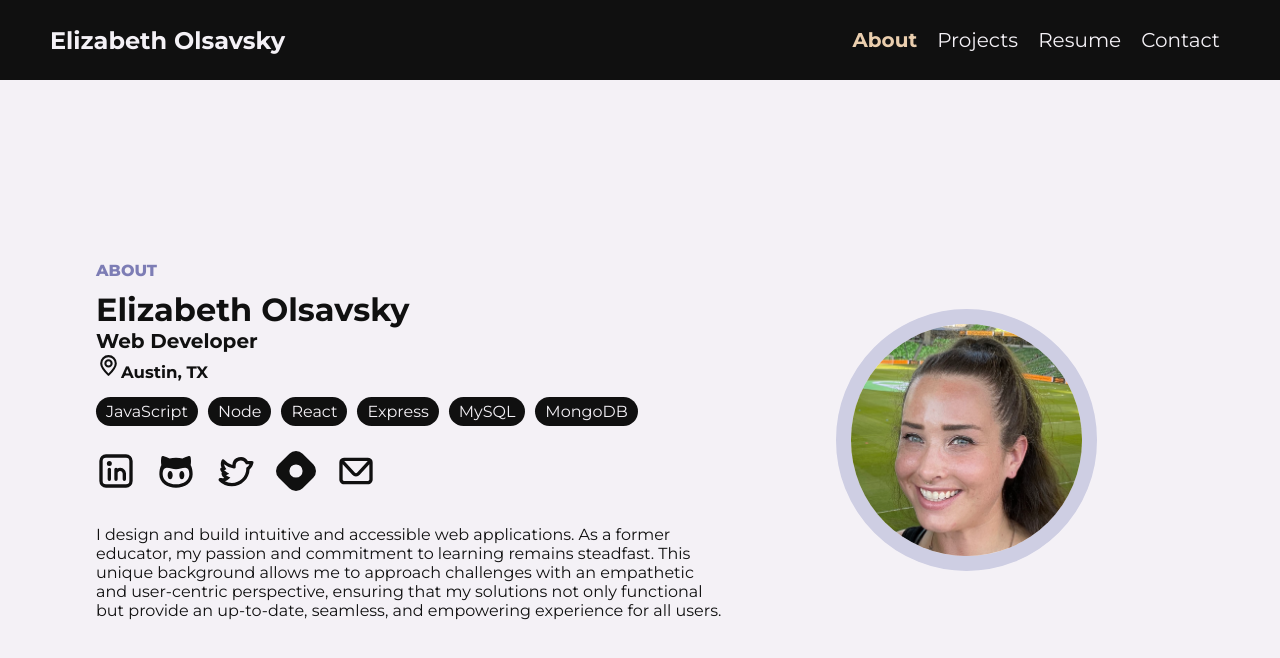
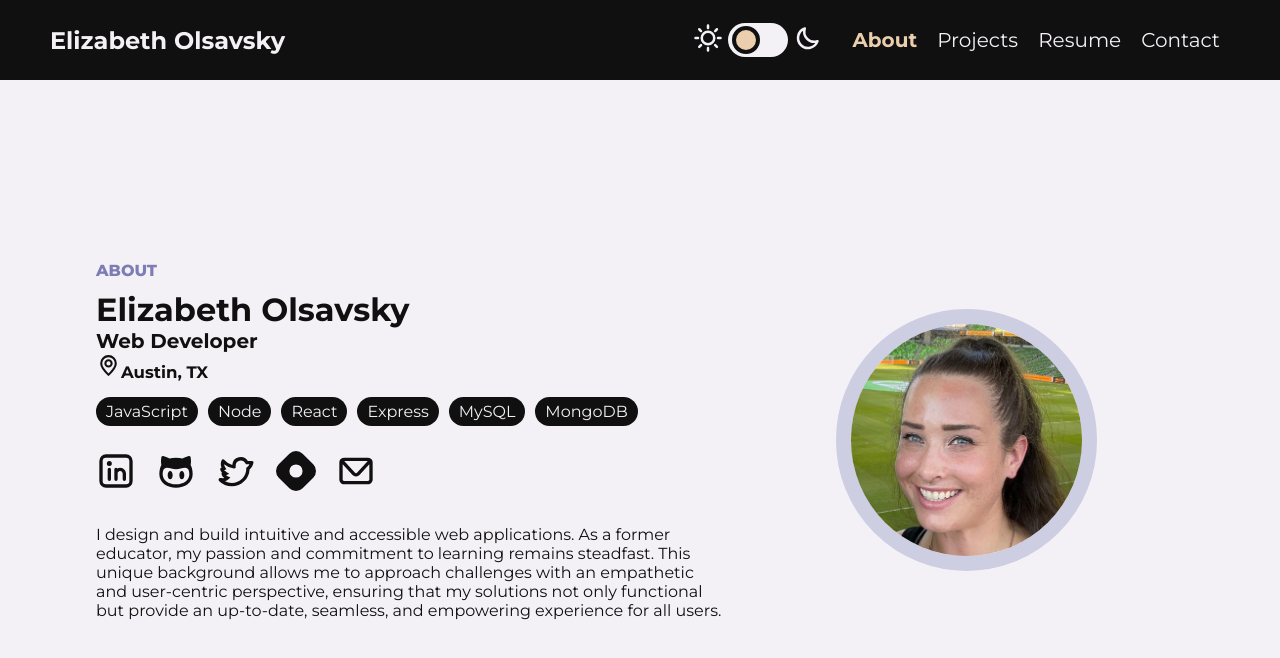
Before and after one commit to elizabetholsavsky/portfolio, a React (Create React App) app: page / in a window 1280 px wide. Shown: the top 658 px of the page. Built offline with nearby package versions, Linux system fonts and the light colour scheme.

Commit message:
add dark mode theme to body using root var in css

```diff
--- a/src/App.css
+++ b/src/App.css
@@ -14,10 +14,24 @@
     --primary:  rgba(16, 16, 16, 1);
     --text: rgba(16, 16, 16, 1);
     --secondary: hsl(240, 27.4%, 60%);
-    --secondary-light:  hsl(240, 27.4%, 85%);;
+    --secondary-light:  hsl(240, 27.4%, 85%);
     --action: hsl(32.471, 59.3%, 80%);
     --active: hsl(32.471, 59.3%, 80%);
     --font-size: 1.25rem;
 }
 
-/* dark theme root coming soon */
+[data-theme="dark"] {
+    --background:rgba(16, 16, 16, .97);;
+    --inverse-text:  rgba(16, 16, 16, 1);
+    --primary:  rgba(16, 16, 16, 1);
+    --text: hsl(240, 27.4%, 85%);
+    --secondary: hsl(240, 27.4%, 60%);
+    --secondary-light:  hsl(240, 27.4%, 20%);
+    --action: hsl(32.471, 59.3%, 40%);
+    --active: hsl(32.471, 59.3%, 60%);
+    --font-size: 1.25rem;
+}
+
+* {
+    transition: all 0.1s ease;
+}
--- /dev/null
+++ b/src/components/Nav/DarkMode.css
@@ -0,0 +1,41 @@
+.toggle {
+    display: flex;
+    align-items: center;
+    margin: 20px;
+}
+
+.toggle input {
+    display: none;
+}
+
+.slider {
+    position: relative;
+    display: inline-block;
+    width: 60px;
+    height: 34px;
+    background-color: var(--inverse-text);
+    border-radius: 34px;
+    transition: background-color 0.4s;
+    margin: 5px;
+}
+
+.slider:before {
+    position: absolute;
+    content: "";
+    height: 20px;
+    width: 20px;
+    left: 4px;
+    bottom: 3px;
+    background-color: var(--action);
+    border: 4px solid var(--text);
+    border-radius: 50%;
+    transition: transform 0.4s;
+}
+
+input:checked + .slider {
+    background-color: var(--secondary);
+}
+
+input:checked + .slider:before {
+    transform: translateX(26px);
+}
--- /dev/null
+++ b/src/components/Nav/DarkMode.js
@@ -0,0 +1,42 @@
+import SvgSun from '../ScrollContainer/SVG/Sun';
+import SvgMoon from '../ScrollContainer/SVG/Moon';
+import './DarkMode.css';
+
+const DarkMode = () => {
+    const setDarkMode = () => {
+        document.querySelector("body").setAttribute('data-theme', 'dark')
+        localStorage.setItem("selectedTheme", "dark")
+    }
+
+    const setLightMode = () => {
+        document.querySelector("body").setAttribute('data-theme', 'light')
+        localStorage.setItem("selectedTheme", "light")
+    }
+
+    const selectedTheme = localStorage.getItem("selectedTheme");
+    if(selectedTheme === "dark") {
+        setDarkMode();
+    };
+
+    const toggleTheme = (e) => {
+        if (e.target.checked) setDarkMode();
+        else setLightMode()
+    }
+    return (
+        <div className='dark-mode'>
+                <label className="toggle" for="darkmode-toggle">
+                <span className="sun-icon"><SvgSun/></span>
+                <input
+                    className="dark-mode-input"
+                    type="checkbox"
+                    id="darkmode-toggle"
+                    onChange={toggleTheme}
+                    defaultChecked={selectedTheme === "dark"}
+                />
+                <span class="slider"></span>
+                <span className="moon-icon"><SvgMoon/></span>
+                </label>
+        </div>
+    )
+}
+export default DarkMode
--- a/src/components/Nav/Nav.js
+++ b/src/components/Nav/Nav.js
@@ -1,4 +1,5 @@
 import React, { useState, useEffect, useRef } from 'react';
+import DarkMode from './DarkMode';
 import './Nav.css';
 import './Hamburger.css';
 import '../../App.css';
@@ -88,6 +89,7 @@ const Nav = () => {
                 </div>
 
                 <ul className={`nav-menu ${menuActive ? 'active' : 'nav-menu'}`}>
+                    <li><DarkMode/></li>
                     <li className="nav-item">
                         <a
                             href="#about"
--- a/src/components/ScrollContainer/Projects/Projects.css
+++ b/src/components/ScrollContainer/Projects/Projects.css
@@ -85,6 +85,7 @@
     padding: 15px;
     font-size: 1rem;
     font-weight: bold;
+    color: var(--text);
 }
 
 .link-buttons-container button div {
--- a/src/components/ScrollContainer/Resume/Timeline/Timeline.css
+++ b/src/components/ScrollContainer/Resume/Timeline/Timeline.css
@@ -60,7 +60,7 @@
 
 .timeline-date {
     font-weight: bold;
-    background-color: var(--primary);
+    background-color: var(--text);
     color: var(--inverse-text);
     border-radius: 20px;
     font-size: 1rem;
--- a/src/components/ScrollContainer/SVG/SVG.css
+++ b/src/components/ScrollContainer/SVG/SVG.css
@@ -1,3 +1,9 @@
+.dark-mode svg {
+    stroke: var(--inverse-text);
+    width: 30px;
+    height: auto;
+}
+
 #about h5 svg {
     stroke: var(--text);
 }
```
Also changed, not shown: src/App.js (indentation only).
